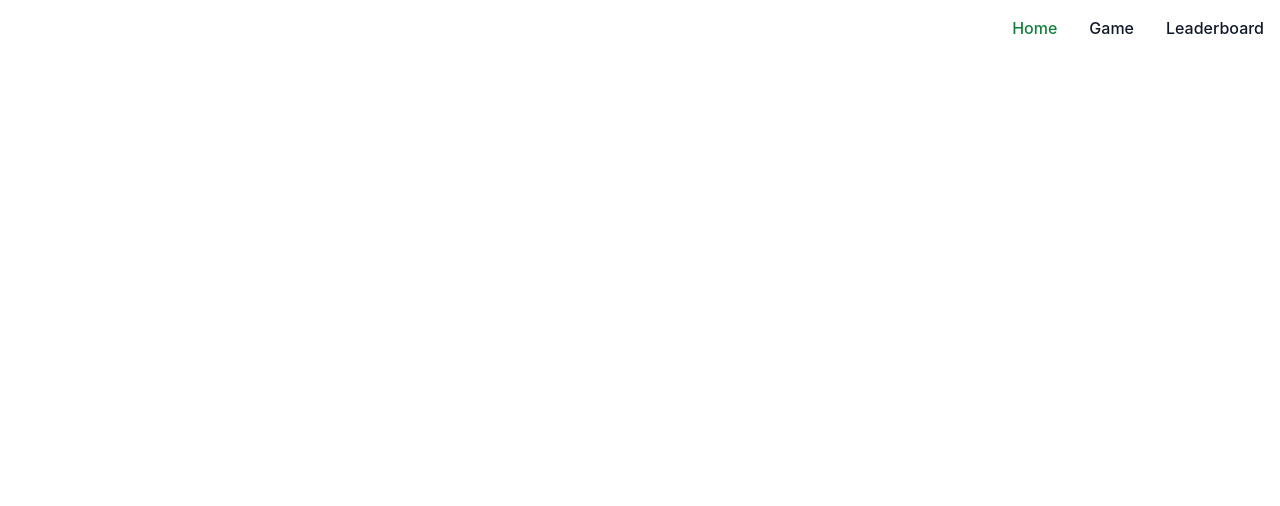
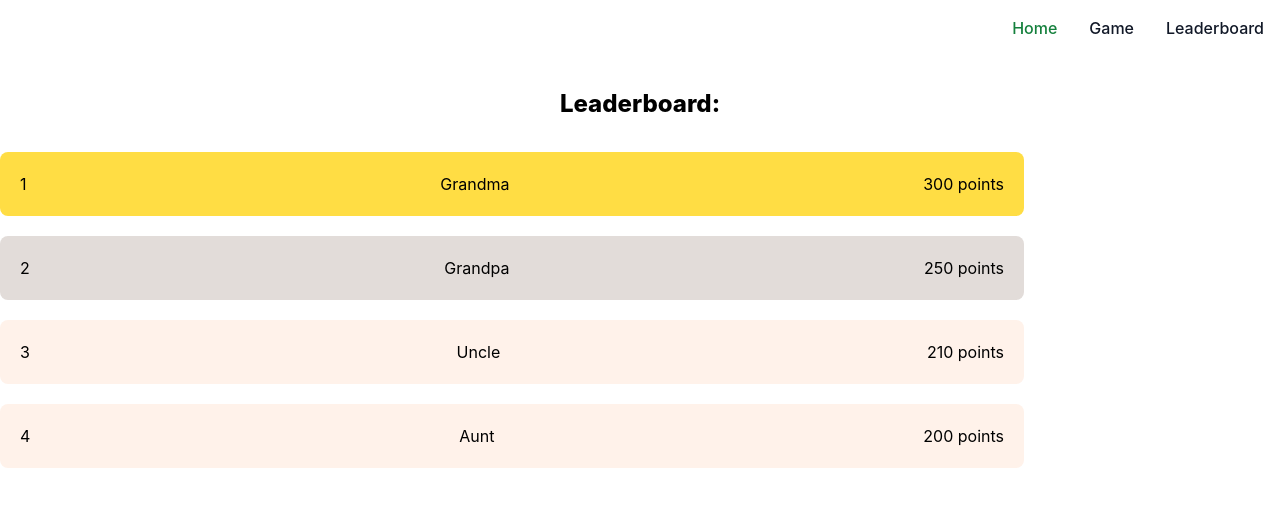
Before and after one commit to Racheltmz/EWBAssistiveApp, a React (Create React App) app in the folder assistive-app/: page /leaderboard in a window 1280 px wide. Shown: the top 506 px of the page. Built offline with nearby package versions, Linux system fonts and the light colour scheme.

Commit message:
21/07/2024

```diff
--- a/assistive-app/src/components/Leaderboard.js
+++ b/assistive-app/src/components/Leaderboard.js
@@ -1,5 +1,53 @@
-import React from 'react';
+import React, { useEffect } from 'react';
 
 export default function Leaderboard() {
+    const playerArray = [
+        {username: "Grandma", score: 300},
+        {username: "Grandpa", score: 250},
+        {username: "Aunt", score: 200},
+        {username: "Uncle", score: 210}
+    ];
 
-};
+    function compare(a,b) {
+        return b.score - a.score;
+    }
+
+    function createTable() {
+        const leaderboard = document.getElementById('leaderboard');
+        leaderboard.innerHTML = '';
+
+        playerArray.sort(compare);
+
+        playerArray.forEach((player, index) => {
+            const playerItem = document.createElement('div');
+            playerItem.classList.add('table-item');
+
+            if (index === 0) {
+                playerItem.style.backgroundColor = '#FFDD44';
+            } else if (index === 1) {
+                playerItem.style.backgroundColor = '#E2DCD9';
+            }
+
+            playerItem.innerHTML = `
+                <div className="rank">${index + 1}</div>
+                <div className="username">${player.username}</div>
+                <div className="score">${player.score} points</div>
+            `;
+
+            leaderboard.appendChild(playerItem);
+        });
+    }
+
+    useEffect(() => {
+        createTable();
+    }, []);
+
+    return (
+        <section>
+            <h1 className="text-2xl font-extrabold dark:text-white my-8">Leaderboard:</h1>
+            <div id="container">
+                <div id="leaderboard"></div>
+            </div>
+        </section>
+    );
+}
--- a/assistive-app/src/index.css
+++ b/assistive-app/src/index.css
@@ -15,3 +15,27 @@ code {
   font-family: source-code-pro, Menlo, Monaco, Consolas, 'Courier New',
     monospace;
 }
+
+#container {
+  width: 80%;
+  height: auto;
+}
+
+.table-item {
+  display: flex;
+  justify-content: space-between;
+  align-items: center;
+  padding: 20px;
+  border-radius: 8px;
+  margin: 20px 0;
+  background-color: #FFF2EA;
+}
+
+.table-item .rank {
+  font-size: 1.5em;
+  font-weight: bold;
+}
+
+.table-item .username, .table-item .score {
+  font-size: 1em;
+}
```
